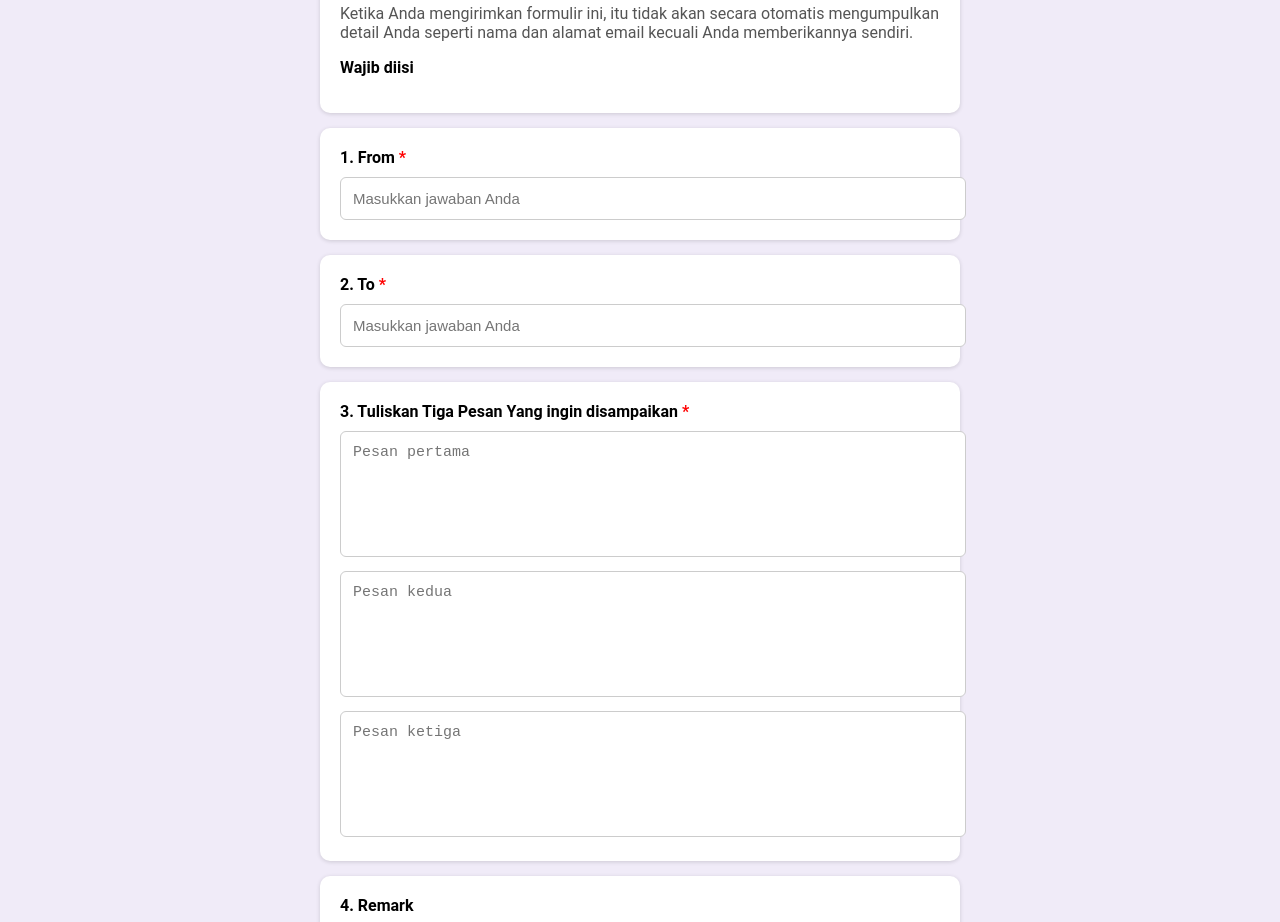
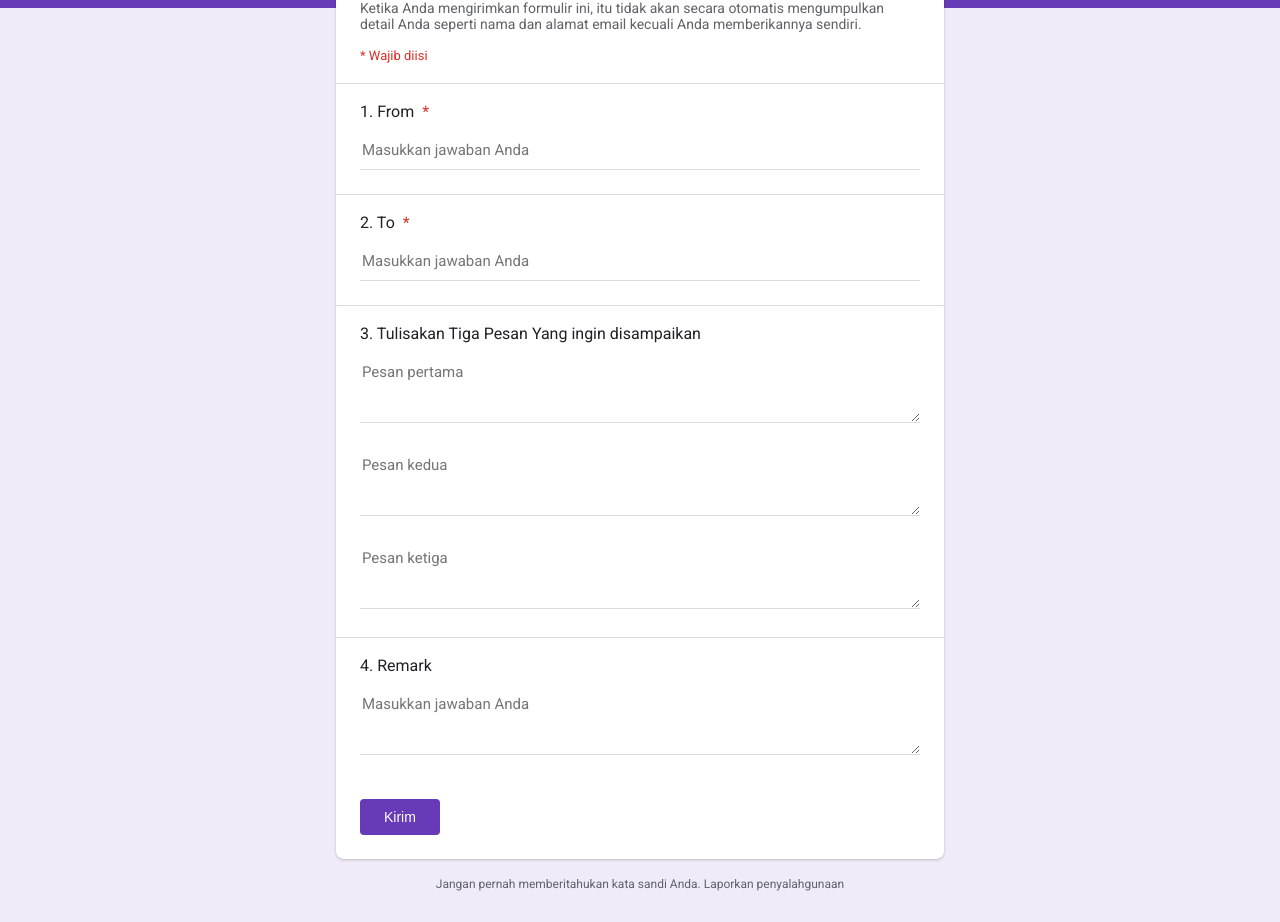
Before and after one commit to robysunjaya20/love_letter, a plain HTML site: page index.html in a window 1280 px wide. Shown: the part 112-1034 px from the top of the page. Drawn offline with Linux system fonts and the light colour scheme.

Commit message:
update tampilan google form

```diff
--- a/index.html
+++ b/index.html
@@ -1,166 +1,228 @@
 <!DOCTYPE html>
-
 <html lang="id">
 <head>
-<meta charset="UTF-8">
-<meta name="viewport" content="width=device-width, initial-scale=1.0">
+<meta charset="UTF-8" />
+<meta name="viewport" content="width=device-width, initial-scale=1.0" />
 <title>HMMI Love Letter Untold</title>
 
+<!-- Google Font (mirip Google Form) -->
+<link href="https://fonts.googleapis.com/css2?family=Roboto:wght@300;400;500;700&display=swap" rel="stylesheet">
+
 <style>
+:root{
+  --purple:#673ab7;
+  --purple-dark:#5e35b1;
+  --border:#dadce0;
+  --text:#202124;
+  --muted:#5f6368;
+  --bg:#f0ebf8;
+}
+*{box-sizing:border-box}
 body{
-  font-family:Roboto,Arial;
-  background:#f0ebf8;
-  padding:40px;
+  margin:0;
+  font-family:'Roboto', Arial, Helvetica, sans-serif;
+  background:var(--bg);
+  color:var(--text);
 }
 
-.form-box{
+/* Header ala Google Form */
+.header{
+  background:var(--purple);
+  height:120px;
+}
+
+.container{
   max-width:640px;
-  margin:auto;
+  margin:-80px auto 40px;
+  padding:0 16px;
 }
 
 .card{
-  background:white;
-  padding:20px;
-  border-radius:10px;
-  margin-bottom:15px;
-  box-shadow:0 1px 4px rgba(0,0,0,0.15);
+  background:#fff;
+  border-radius:8px;
+  box-shadow:0 1px 3px rgba(0,0,0,.2);
+  overflow:hidden;
+  margin-bottom:16px;
 }
 
-.header{
-  border-top:8px solid #673ab7;
+.title-card{
+  padding:24px 24px 8px;
+  border-top:10px solid var(--purple);
 }
 
 h1{
-  margin:0;
   font-size:26px;
+  font-weight:500;
+  margin:0 0 8px 0;
 }
 
-.desc{
-  margin-top:10px;
-  color:#555;
-}
-
-label{
-  font-weight:600;
+.description{
+  font-size:14px;
+  color:var(--muted);
+  margin-bottom:16px;
 }
 
 .required{
-  color:red;
+  color:#d93025;
+  font-size:13px;
+  margin-bottom:12px;
 }
 
-input,textarea{
-  width:100%;
-  margin-top:10px;
-  padding:12px;
-  border-radius:6px;
-  border:1px solid #ccc;
-  font-size:15px;
+.question{
+  padding:18px 24px 24px;
+  border-top:1px solid var(--border);
 }
 
-textarea{
-  height:100px;
-  resize:none;
+.question-title{
+  font-size:16px;
+  margin-bottom:10px;
+}
+
+.star{color:#d93025;margin-left:4px}
+
+input, textarea{
+  width:100%;
+  border:none;
+  border-bottom:1px solid var(--border);
+  padding:10px 2px;
+  font-size:15px;
+  outline:none;
+  font-family:inherit;
+}
+
+textarea{resize:vertical;min-height:70px}
+
+input:focus, textarea:focus{
+  border-bottom:2px solid var(--purple);
+}
+
+.submit-box{
+  padding:16px 24px 24px;
 }
 
 button{
-  background:#673ab7;
+  background:var(--purple);
   color:white;
   border:none;
-  padding:12px 22px;
-  border-radius:6px;
-  font-size:15px;
+  padding:10px 24px;
+  border-radius:4px;
+  font-size:14px;
   cursor:pointer;
 }
+button:hover{background:var(--purple-dark)}
 
-button:hover{
-  background:#5b33a6;
+.footer{
+  text-align:center;
+  font-size:12px;
+  color:var(--muted);
+  margin-top:18px;
 }
 
-.footer{
-  font-size:12px;
-  color:#777;
-  margin-top:20px;
+/* halaman sukses */
+.success{
+  display:none;
+  text-align:center;
+  padding:40px 24px;
+}
+.success h2{
+  color:var(--purple);
+  font-weight:500;
 }
 </style>
-
 </head>
-
 <body>
 
-<div class="form-box">
+<div class="header"></div>
 
-<div class="card header">
+<div class="container">
+
+  <!-- FORM -->
+  <form id="formPage">
+    <div class="card">
+      <div class="title-card">
         <h1>HMMI Love Letter Untold</h1>
-<p class="desc">
+        <div class="description">
           Ketika Anda mengirimkan formulir ini, itu tidak akan secara otomatis mengumpulkan detail Anda seperti nama dan alamat email kecuali Anda memberikannya sendiri.
-</p>
-<p><b>Wajib diisi</b></p>
+        </div>
+        <div class="required">* Wajib diisi</div>
       </div>
 
-<div class="card">
-<label>1. From <span class="required">*</span></label>
-<input id="from" placeholder="Masukkan jawaban Anda">
+      <div class="question">
+        <div class="question-title">1. From <span class="star">*</span></div>
+        <input id="from" required placeholder="Masukkan jawaban Anda">
       </div>
 
-<div class="card">
-<label>2. To <span class="required">*</span></label>
-<input id="to" placeholder="Masukkan jawaban Anda">
+      <div class="question">
+        <div class="question-title">2. To <span class="star">*</span></div>
+        <input id="to" required placeholder="Masukkan jawaban Anda">
       </div>
 
-<div class="card">
-<label>3. Tuliskan Tiga Pesan Yang ingin disampaikan <span class="required">*</span></label>
+      <div class="question">
+        <div class="question-title">3. Tulisakan Tiga Pesan Yang ingin disampaikan</div>
         <textarea id="pesan1" placeholder="Pesan pertama"></textarea>
+        <br><br>
         <textarea id="pesan2" placeholder="Pesan kedua"></textarea>
+        <br><br>
         <textarea id="pesan3" placeholder="Pesan ketiga"></textarea>
       </div>
 
-<div class="card">
-<label>4. Remark</label>
+      <div class="question">
+        <div class="question-title">4. Remark</div>
         <textarea id="remark" placeholder="Masukkan jawaban Anda"></textarea>
       </div>
 
-<button onclick="kirim()">Kirim</button>
-
-<div id="status" style="margin-top:15px;font-weight:600;"></div>
+      <div class="submit-box">
+        <button type="submit">Kirim</button>
+      </div>
+    </div>
 
     <div class="footer">
       Jangan pernah memberitahukan kata sandi Anda. Laporkan penyalahgunaan
+    </div>
+  </form>
+
+  <!-- SUCCESS PAGE -->
+  <div class="card success" id="successPage">
+    <h2>🎉 Respons Anda telah direkam</h2>
+    <p>Terima kasih telah mengirimkan pesan.</p>
   </div>
 
 </div>
 
 <script>
-const API="https://script.google.com/macros/s/AKfycbyJ7SfcttmJJwbdOOhfvl_DZ_p44JLfBZgCoYRddK9AMbH93akjb-Zu9DV8czYCl4eszA/exec";
+const SCRIPT_URL = "https://script.google.com/macros/s/AKfycbw6h_XVsCj8_VPJn6gR0AiLG2XedXr93L-FNzOKedQczlDqM7_Psh1LVHMmmQKHmVvg/exec";
 
-function kirim(){
-  const from=document.getElementById("from").value;
-  const to=document.getElementById("to").value;
-  const pesan1=document.getElementById("pesan1").value;
-  const pesan2=document.getElementById("pesan2").value;
-  const pesan3=document.getElementById("pesan3").value;
-  const remark=document.getElementById("remark").value;
+const form = document.getElementById("formPage");
+const successPage = document.getElementById("successPage");
 
-  if(!from||!to||!pesan1){
-    document.getElementById("status").style.color="red";
-    document.getElementById("status").innerText="Harap isi semua pertanyaan wajib!";
-    return;
+form.addEventListener("submit", async (e)=>{
+  e.preventDefault();
+
+  const data={
+    from:document.getElementById("from").value.trim(),
+    to:document.getElementById("to").value.trim(),
+    pesan1:document.getElementById("pesan1").value.trim(),
+    pesan2:document.getElementById("pesan2").value.trim(),
+    pesan3:document.getElementById("pesan3").value.trim(),
+    remark:document.getElementById("remark").value.trim()
+  };
+
+  const res = await fetch(SCRIPT_URL,{
+    method:"POST",
+    headers:{"Content-Type":"application/json"},
+    body:JSON.stringify(data)
+  });
+
+  const json = await res.json();
+
+  if(json.status==="success"){
+    form.style.display="none";
+    successPage.style.display="block";
+    window.scrollTo({top:0,behavior:'smooth'});
+  }else{
+    alert(json.message || "Gagal mengirim");
   }
-
-  document.getElementById("status").innerText="Mengirim...";
-
-  fetch(API,{
-    method:"POST",
-    body:JSON.stringify({from,to,pesan1,pesan2,pesan3,remark})
-  })
-  .then(res=>res.json())
-  .then(()=>{
-    document.body.innerHTML=`
-      <div style="max-width:500px;margin:120px auto;text-align:center;font-family:Arial">
-        <h2>🎉 Respons Anda telah direkam</h2>
-        <p>Terima kasih telah mengirimkan pesan.</p>
-      </div>`;
 });
-}
 </script>
 
 </body>
```
Lines whose indentation alone changed are shown as unchanged.
